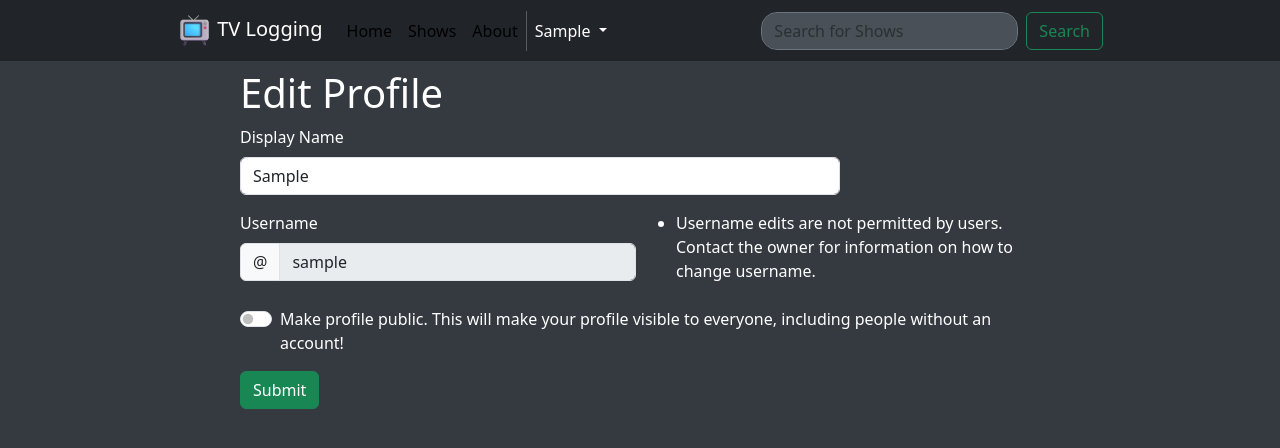
After one commit to amyy54/TV-Logging, a Django app: page /editprofile in a window 1280 px wide. The commit adds this page. Shown: the top 448 px of the page. Run offline with Django 4.2, Linux system fonts and the light colour scheme; the visitor is signed in with stand-in values (Sample User, id 1); some libraries are stand-ins or nearby versions.

Commit message:
Add public facing profiles

```diff
--- a/static/base.css
+++ b/static/base.css
@@ -40,10 +40,6 @@ body {
 .content {
   margin: 0 auto;
   width: 800px;
-}
-
-.author-name {
-  text-transform: capitalize;
 }
 
 .subtitle {
@@ -182,3 +178,8 @@ body {
 .about p {
   margin-bottom: 0;
 }
+
+.badge-owner {
+  --bs-bg-opacity: 1;
+  background-color: rgba(105, 109, 184, var(--bs-bg-opacity)) !important
+}
--- a/templates/base.html
+++ b/templates/base.html
@@ -1,14 +1,23 @@
 <html>
   <head>
     <meta charset="utf-8">
-    <meta http-equiv="X-UA-Compatible" content="IE=edge">
     <meta name="viewport" content="width=device-width, initial-scale=1">
     {% load static %}
+    {% load tvlog_extras %}
+    {% inDebug as res %}
+    {% if res %}
+    <link rel=apple-touch-icon sizes=180x180 href="{% static 'favicon_DEBUG/apple-touch-icon.png' %}">
+    <link rel=icon type=image/png sizes=32x32 href="{% static 'favicon_DEBUG/favicon-32x32.png' %}">
+    <link rel=icon type=image/png sizes=16x16 href="{% static 'favicon_DEBUG/favicon-16x16.png' %}">
+    <link rel=manifest href="{% static 'favicon_DEBUG/site.webmanifest' %}">
+    <link rel="shortcut icon" href="{% static 'favicon_DEBUG/favicon.ico' %}">
+    {% else %}
     <link rel=apple-touch-icon sizes=180x180 href="{% static 'favicon/apple-touch-icon.png' %}">
     <link rel=icon type=image/png sizes=32x32 href="{% static 'favicon/favicon-32x32.png' %}">
     <link rel=icon type=image/png sizes=16x16 href="{% static 'favicon/favicon-16x16.png' %}">
     <link rel=manifest href="{% static 'favicon/site.webmanifest' %}">
     <link rel="shortcut icon" href="{% static 'favicon/favicon.ico' %}">
+    {% endif %}
     <title>TV Log</title>
     {% load bootstrap5 %}
     {% bootstrap_css %}
@@ -42,11 +51,13 @@
             {% if user.is_authenticated %}
             <li class="nav-item dropdown">
               <a class="nav-link dropdown-toggle" href="#" role="button" data-bs-toggle="dropdown" aria-expanded="false">
-                <span class="author-name">{{ user.username }}</span>
+                <span>{{ user.userex.displayname }}</span>
               </a>
               <ul class="dropdown-menu">
+                <li><a class="dropdown-item" href="{% url 'profile' user.username %}">My Profile</a></li>
                 <li><a class="dropdown-item" href="{% url 'watchlist' %}">Watchlist</a></li>
                 <li><hr class="dropdown-divider"></li>
+                <li><a class="dropdown-item" href="{% url 'editprofile' %}">Edit Profile</a></li>
                 <li><a class="dropdown-item" href="{% url 'account_email' %}">Manage Email</a></li>
                 <li><a class="dropdown-item" href="{% url 'account_change_password' %}">Change Password</a></li>
                 <li><a class="dropdown-item" href="{% url 'account_logout' %}">Sign Out</a></li>
--- /dev/null
+++ b/templates/edit_profile.html
@@ -0,0 +1,35 @@
+{% extends "base.html" %}
+{% block content %}
+<h1>Edit Profile</h1>
+<form action="" method="post">
+  {% csrf_token %}
+  <div class="mb-3 w-75">
+    <label for="{{ form.displayname.id_for_label }}" class="form-label">Display Name</label>
+    <input type="text" class="form-control {% if form.displayname.errors %}is-invalid{% endif %}" id="{{ form.displayname.id_for_label }}" name="{{ form.displayname.html_name }}" value="{{ form.displayname.value }}" maxlength=75 required>
+    <div class="invalid-feedback">
+      {{ form.displayname.errors }}
+    </div>
+  </div>
+  <div class="row g-2 mb-2">
+    <div class="col-sm">
+      <label for="fake-username" class="form-label">Username</label>
+      <div class="input-group">
+        <span class="input-group-text">@</span>
+        <input type="text" class="form-control" value="{{ profile.user.username }}" id="fake-username" disabled>
+      </div>
+    </div>
+    <div class="col-sm">
+      <ul>
+        <li>Username edits are not permitted by users. Contact the owner for information on how to change username.</li>
+      </ul>
+    </div>
+  </div>
+  <div class="mb-3">
+    <div class="form-check form-switch">
+      <input class="form-check-input" type="checkbox" role="switch" id="{{ form.isPublic.id_for_label }}" name="{{ form.isPublic.html_name }}" {% if form.isPublic.value %}checked{% endif %}>
+      <label class="form-check-label" for="{{ form.isPublic.id_for_label }}">Make profile public. This will make your profile visible to everyone, including people without an account!</label>
+    </div>
+  </div>
+  <button type="submit" class="btn btn-success flex-fill">Submit</button>
+</form>
+{% endblock content %}
--- a/tvlog/models.py
+++ b/tvlog/models.py
@@ -53,6 +53,8 @@ class UserEx(models.Model):
     user = models.OneToOneField(User, on_delete=models.CASCADE)
     isEditor = models.BooleanField(default=False)
     watchlist = models.ManyToManyField(Show)
+    displayname = models.CharField(max_length=75)
+    isPublic = models.BooleanField(default=False)
 
     def __str__(self):
         return self.user.username
@@ -60,7 +62,7 @@ class UserEx(models.Model):
 @receiver(post_save, sender=User)
 def create_user_ex(sender, instance, created, **kwargs):
     if created:
-        UserEx.objects.create(user=instance)
+        UserEx.objects.create(user=instance, displayname=instance.username.title())
 
 @receiver(post_save, sender=User)
 def save_user_ex(sender, instance, **kwargs):
--- a/tvlog/templatetags/tvlog_extras.py
+++ b/tvlog/templatetags/tvlog_extras.py
@@ -1,15 +1,20 @@
 from django import template
+from django.conf import settings
 from tvlog.models import Show, CurrentlyWatching, Season
-from datetime import date
+from datetime import date, datetime
 
 register = template.Library()
+
+@register.simple_tag
+def inDebug():
+    return settings.DEBUG
 
 @register.inclusion_tag("showbox.html")
 def tvbox(show: Show):
     return {"show": show}
 
 @register.inclusion_tag("showbox_shortprogress.html")
-def tvboxshortprogress(watching: CurrentlyWatching):
+def tvboxshortprogress(watching: []):
     return {"watching": watching}
 
 @register.inclusion_tag("rating.html")
@@ -49,6 +54,10 @@ def watchingdate(watching: CurrentlyWatching):
         return watchdate.strftime("%b. %Y")
 
 @register.filter
+def joindate(date: datetime):
+    return date.strftime("%b. %Y")
+
+@register.filter
 def ratingoutof5(rating):
     res = rating / 2
     if int(res) == res:
--- a/tvlog/urls.py
+++ b/tvlog/urls.py
@@ -1,5 +1,5 @@
 from django.urls import path
-from .views import HomeView, ShowListView, ShowDetailView, WatchingCreateView, WatchingUpdateView, WatchingDeleteView, AboutView, SeasonCreateView, SeasonUpdateView, SeasonDeleteView, ShowCreateView, ShowUpdateView, ShowDeleteView, WatchListView, InviteCreateView
+from .views import HomeView, ShowListView, ShowDetailView, WatchingCreateView, WatchingUpdateView, WatchingDeleteView, AboutView, SeasonCreateView, SeasonUpdateView, SeasonDeleteView, ShowCreateView, ShowUpdateView, ShowDeleteView, WatchListView, InviteCreateView, ProfileView, EditProfileView
 
 urlpatterns = [
     path("", HomeView.as_view(), name="home"),
@@ -16,5 +16,7 @@ urlpatterns = [
     path("show/<slug:abbreviation>/edit", ShowUpdateView.as_view(), name="show_update"),
     path("show/<slug:abbreviation>/delete", ShowDeleteView.as_view(), name="show_delete"),
     path("watchlist", WatchListView.as_view(), name="watchlist"),
-    path("createinvite", InviteCreateView.as_view(), name="create_invite")
+    path("createinvite", InviteCreateView.as_view(), name="create_invite"),
+    path("@<slug:username>", ProfileView.as_view(), name="profile"),
+    path("editprofile", EditProfileView.as_view(), name="editprofile")
 ]
--- a/tvlog/views.py
+++ b/tvlog/views.py
@@ -21,14 +21,20 @@ class HomeView(TemplateView):
 
         user = self.request.user
         if user.is_authenticated:
-            context['current'] = [x for x in user.currentlywatching_set.order_by('-date') if x.episode < x.season.episodes]
+            context['current'] = [[x] for x in user.currentlywatching_set.order_by('-date') if x.episode < x.season.episodes]
             watched_shows = [x for x in user.currentlywatching_set.order_by('-date') if x.episode >= x.season.episodes]
-            watched_shows = [x for x in watched_shows if x.season.show not in [y.season.show for y in context['current']]]
+            watched_shows = [x for x in watched_shows if x.season.show not in [y[0].season.show for y in context['current']]]
 
-            # https://stackoverflow.com/a/480227
-            seen = set()
-            seen_add = seen.add
-            context['last_watched_shows'] = [x for x in watched_shows if not (x.season.show in seen or seen_add(x.season.show))][:3]
+            watched_shows_groups = {}
+
+            for watched in watched_shows:
+                abbreviation = watched.season.show.abbreviation
+                if abbreviation in watched_shows_groups:
+                    watched_shows_groups[abbreviation].append(watched)
+                else:
+                    watched_shows_groups[abbreviation] = [watched]
+
+            context['last_watched_shows'] = list(watched_shows_groups.values())[:3]
 
         context["last_added_shows"] = Show.objects.order_by('creation_date')[::-1][:3]
         return context
@@ -401,3 +407,51 @@ class InviteCreateView(LoginRequiredMixin, TemplateView):
         context['invite_url'] = invite_url
 
         return self.render_to_response(context=context)
+
+class ProfileView(DetailView):
+    model = User
+    template_name = "profile.html"
+    context_object_name = 'profile'
+    slug_field = 'username'
+    slug_url_kwarg = 'username'
+
+    def get_context_data(self, **kwargs):
+        context = super().get_context_data(**kwargs)
+
+        user = context['profile']
+
+        if not user.userex.isPublic:
+            if not self.request.user.is_authenticated or self.request.user != user:
+                raise Http404
+
+        context['current'] = [[x] for x in user.currentlywatching_set.order_by('-date') if x.episode < x.season.episodes]
+
+        watched_shows = [x for x in user.currentlywatching_set.order_by('-date') if x.episode >= x.season.episodes]
+        watched_shows_groups = {}
+
+        for watched in watched_shows:
+            abbreviation = watched.season.show.abbreviation
+            if abbreviation in watched_shows_groups:
+                watched_shows_groups[abbreviation].append(watched)
+            else:
+                watched_shows_groups[abbreviation] = [watched]
+
+        context['last_watched_shows'] = list(watched_shows_groups.values())
+
+        return context
+
+class EditProfileView(LoginRequiredMixin, UpdateView):
+    model = UserEx
+    template_name = "edit_profile.html"
+    context_object_name = 'profile'
+    fields = ["displayname", "isPublic"]
+    success_url = reverse_lazy("home")
+
+    def get_object(self, *args, **kwargs):
+        return self.request.user.userex
+
+    def form_valid(self, form, *args, **kwargs):
+        if form.instance.user != self.request.user:
+            raise Http404
+        else:
+            return super().form_valid(form)
```
Also changed, not shown: templates/profile.html (added, +21 -0 lines), templates/showbox_shortprogress.html (+12 -7 lines), static/favicon_DEBUG/android-chrome-192x192.png (added), static/favicon_DEBUG/android-chrome-512x512.png (added), static/favicon_DEBUG/apple-touch-icon.png (added), static/favicon_DEBUG/favicon-16x16.png (added), static/favicon_DEBUG/favicon-32x32.png (added), static/favicon_DEBUG/favicon.ico (added), static/favicon_DEBUG/site.webmanifest (added), tvlog/migrations/0009_userex_displayname.py (added), tvlog/migrations/0010_userex_ispublic.py (added).
